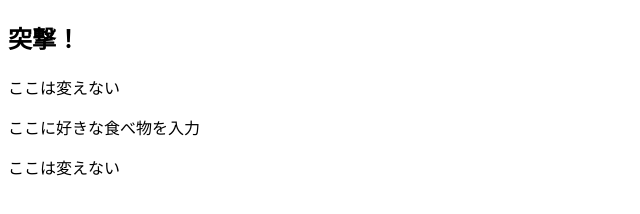
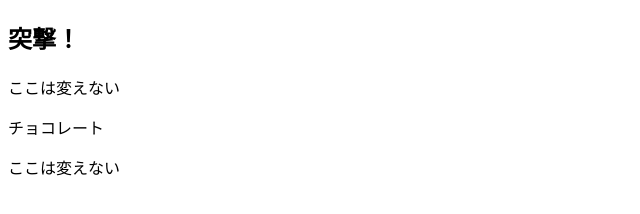
Before and after one commit to TaiseiWakuishi/pushConflict, a plain HTML site: page index.html in a window 1280 px wide. Shown: the whole page, without its empty margins (0-640 px from the left). Drawn offline with Linux system fonts and the light colour scheme.

Commit message:
[modify]index.html

```diff
--- a/index.html
+++ b/index.html
@@ -6,7 +6,7 @@
 <body>
 <h2> 突撃！ </h2>
 <p>ここは変えない</p>
-<p>ここに好きな食べ物を入力</p>
+<p>チョコレート</p>
 <p>ここは変えない</p>
 </body>
 </html>
```
